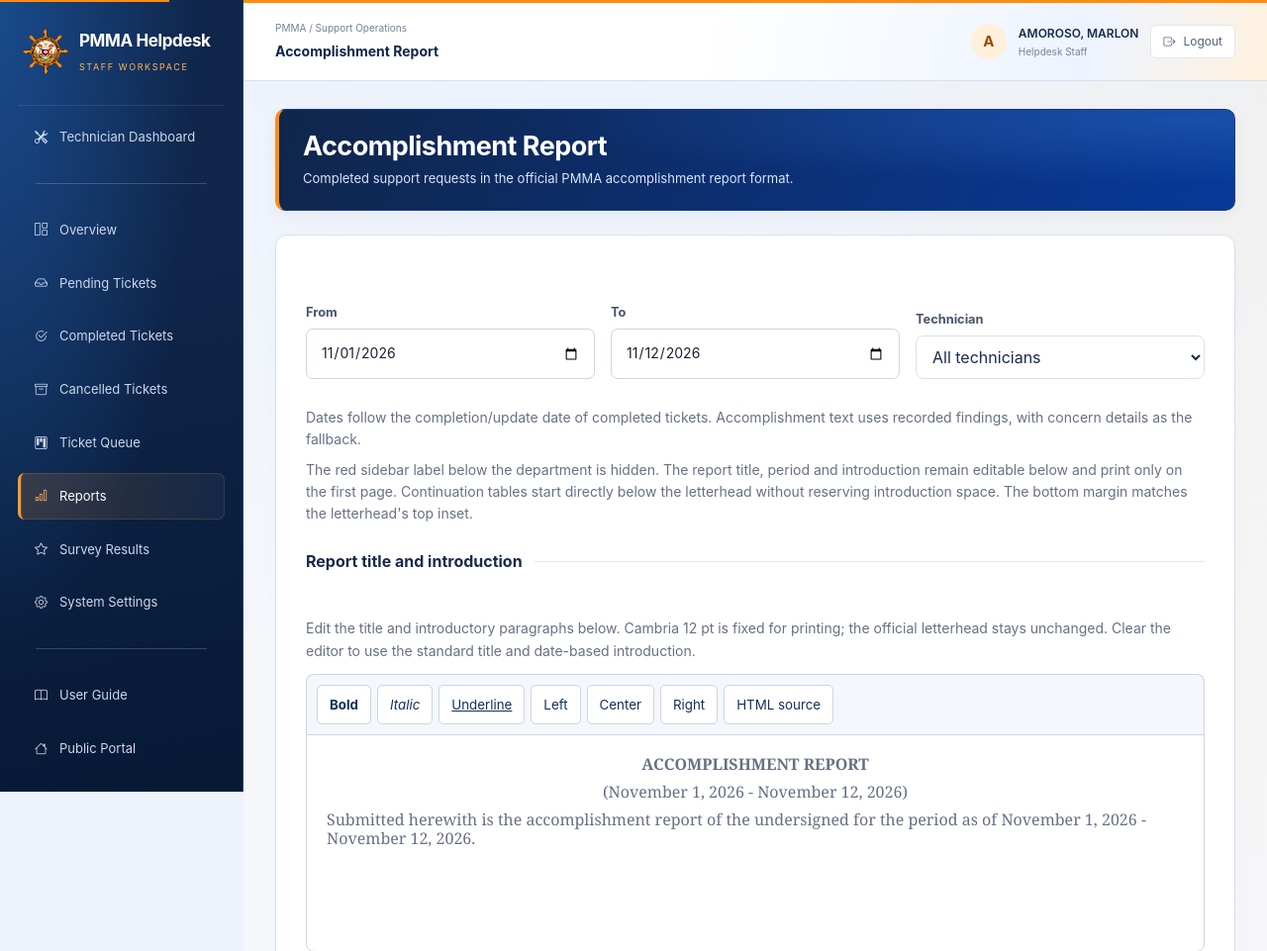
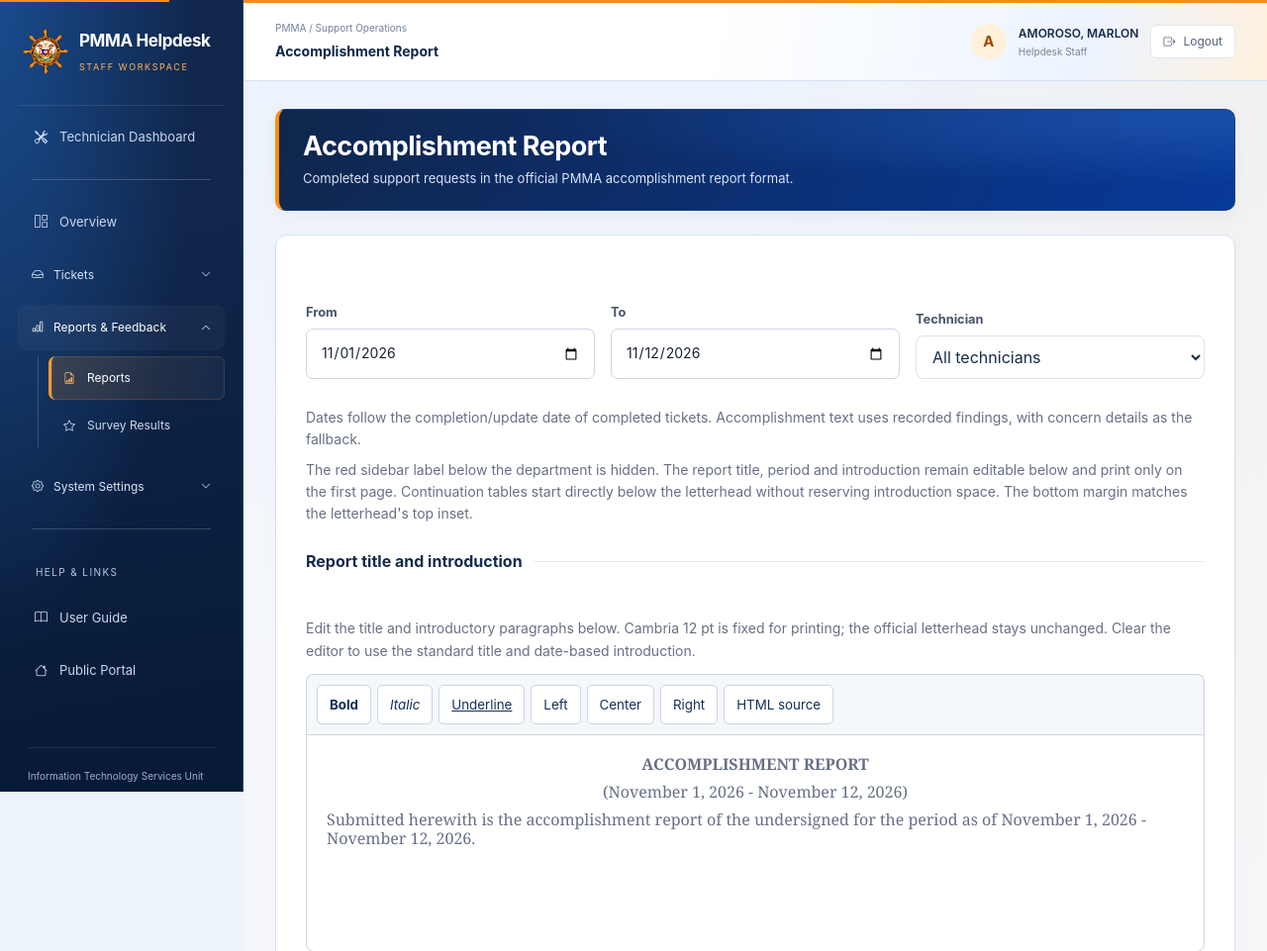
Before and after one commit to pmma-jerryamata/2026_PMMALaravelTemplate, a Laravel app: page /report in a window 1280 px wide. Shown: the top 961 px of the page at 99% size. Run offline with Laravel 9, Linux system fonts and the light colour scheme; a user stored in the database is signed in; data comes from the database, SQL or seed files in the repository.

Commit message:
feat: enhance sidebar navigation and add filter functionality to technician dashboard

```diff
--- a/public/helpdesk/css/legacy-adapter.css
+++ b/public/helpdesk/css/legacy-adapter.css
@@ -142,3 +142,18 @@ body { margin: 0; }
 }
 
 .admin-sidebar .admin-nav-divider{border:0;border-top:1px solid #ffffff30;margin:16px 18px}.admin-sidebar nav .admin-nav-label{display:block;margin:16px 18px 8px;font-size:10px;letter-spacing:1.4px;color:#b6c8e4}
+
+/* Group related staff pages without extending the sidebar into a long flat list. */
+.admin-sidebar .admin-nav-group { min-width: 0; }
+.admin-sidebar .admin-nav-group > summary { display: flex; align-items: center; gap: 10px; min-height: 46px; padding: 12px 14px; border-radius: 8px; color: #d9e7fa; font-size: 12px; line-height: 1.5; cursor: pointer; list-style: none; }
+.admin-sidebar .admin-nav-group > summary::-webkit-details-marker { display: none; }
+.admin-sidebar .admin-nav-group > summary > span { flex: 1; }
+.admin-sidebar .admin-nav-group > summary:hover { background: #ffffff10; color: white; }
+.admin-sidebar .admin-nav-group > summary:focus-visible { outline: 2px solid #ffb65c; outline-offset: 2px; }
+.admin-sidebar .admin-nav-group[open] > summary { color: white; background: #ffffff0a; }
+.admin-sidebar .admin-nav-group[open] .nav-group-arrow { transform: rotate(180deg); }
+.admin-sidebar .nav-group-arrow { font-size: 10px; }
+.admin-sidebar .admin-nav-children { display: flex; flex-direction: column; gap: 4px; margin: 6px 0 10px 20px; padding-left: 10px; border-left: 1px solid #ffffff30; }
+.admin-sidebar nav .admin-nav-children a { min-height: 44px; padding: 10px 12px; font-size: 12px; margin: 0; }
+.admin-sidebar .admin-nav-divider { margin: 12px 14px; }
+@media(max-width:768px) { .admin-sidebar .admin-nav-group > summary { padding: 12px 10px; min-height: 48px; } .admin-sidebar nav .admin-nav-children a { min-height: 46px; } }
--- a/public/helpdesk/js/legacy-adapter.js
+++ b/public/helpdesk/js/legacy-adapter.js
@@ -35,7 +35,7 @@ document.addEventListener('keydown', event => {
     if (menuButton?.getAttribute('aria-expanded') !== 'true') return;
     if (event.key === 'Escape') dismissStaffMenu();
     if (event.key === 'Tab') {
-        const controls = [...staffNavigation.querySelectorAll('a[href], button')];
+        const controls = [...staffNavigation.querySelectorAll('a[href], button, summary')].filter(control => control.getClientRects().length > 0);
         const first = controls[0], last = controls.at(-1);
         if (event.shiftKey && document.activeElement === first) { event.preventDefault(); last.focus(); }
         else if (!event.shiftKey && document.activeElement === last) { event.preventDefault(); first.focus(); }
--- a/resources/views/helpdesk/layouts/dashboard.blade.php
+++ b/resources/views/helpdesk/layouts/dashboard.blade.php
@@ -20,12 +20,27 @@
 <hr class="admin-nav-divider">
 @endif
 <a href="{{ route('dashboard') }}" @class(['selected' => request()->routeIs('dashboard', 'admin.index', 'support') && !request('status')])><i class="bi bi-grid-1x2" aria-hidden="true"></i> Overview</a>
-@foreach(['Pending' => 'inbox', 'Completed' => 'check2-circle', 'Cancelled' => 'archive'] as $status => $icon)<a href="{{ route('dashboard', ['status' => $status]) }}" @class(['selected' => request('status') === $status])><i class="bi bi-{{ $icon }}" aria-hidden="true"></i> {{ $status }} Tickets</a>@endforeach
+<details class="admin-nav-group" @if(request()->routeIs('dashboard.queue', 'dashboard.tickets.*') || (request()->routeIs('dashboard', 'admin.index', 'support') && request('status'))) open @endif>
+<summary><i class="bi bi-inbox" aria-hidden="true"></i><span>Tickets</span><i class="bi bi-chevron-down nav-group-arrow" aria-hidden="true"></i></summary>
+<div class="admin-nav-children">
+@foreach(['Pending' => 'inbox', 'Completed' => 'check2-circle', 'Cancelled' => 'archive'] as $status => $icon)<a href="{{ route('dashboard', ['status' => $status]) }}" @class(['selected' => request()->routeIs('dashboard', 'admin.index', 'support') && request('status') === $status])><i class="bi bi-{{ $icon }}" aria-hidden="true"></i> {{ $status }} Tickets</a>@endforeach
 <a href="{{ route('dashboard.queue') }}" @class(['selected' => request()->routeIs('dashboard.queue')])><i class="bi bi-kanban" aria-hidden="true"></i> Ticket Queue</a>
-<a href="{{ route('report') }}" @class(['selected' => request()->routeIs('report')])><i class="bi bi-bar-chart" aria-hidden="true"></i> Reports</a>
+</div></details>
+<details class="admin-nav-group" @if(request()->routeIs('report', 'report.*', 'dashboard.surveys')) open @endif>
+<summary><i class="bi bi-bar-chart" aria-hidden="true"></i><span>Reports &amp; Feedback</span><i class="bi bi-chevron-down nav-group-arrow" aria-hidden="true"></i></summary>
+<div class="admin-nav-children">
+<a href="{{ route('report') }}" @class(['selected' => request()->routeIs('report', 'report.*')])><i class="bi bi-file-earmark-bar-graph" aria-hidden="true"></i> Reports</a>
 <a href="{{ route('dashboard.surveys') }}" @class(['selected' => request()->routeIs('dashboard.surveys')])><i class="bi bi-star" aria-hidden="true"></i> Survey Results</a>
-<a href="{{ route('dashboard.settings') }}" @class(['selected' => request()->routeIs('dashboard.settings*')])><i class="bi bi-gear" aria-hidden="true"></i> System Settings</a>
+</div></details>
+<details class="admin-nav-group" @if(request()->routeIs('dashboard.settings*')) open @endif>
+<summary><i class="bi bi-gear" aria-hidden="true"></i><span>System Settings</span><i class="bi bi-chevron-down nav-group-arrow" aria-hidden="true"></i></summary>
+<div class="admin-nav-children">
+@foreach(['employees' => 'Employees', 'departments' => 'Departments', 'technicians' => 'Technicians', 'services' => 'Services', 'issues' => 'Suggested Issues'] as $tab => $label)
+<a href="{{ route('dashboard.settings', ['tab' => $tab]) }}" @class(['selected' => request()->routeIs('dashboard.settings*') && request()->route('type', request('tab', 'employees')) === $tab])>{{ $label }}</a>
+@endforeach
+</div></details>
 <hr class="admin-nav-divider">
+<span class="admin-nav-label">HELP &amp; LINKS</span>
 <a href="{{ route('dashboard.user-guide') }}" @class(['selected' => request()->routeIs('dashboard.user-guide')])><i class="bi bi-book" aria-hidden="true"></i> User Guide</a>
 <a href="{{ route('home') }}"><i class="bi bi-house" aria-hidden="true"></i> Public Portal</a>
 </nav><div class="admin-sidebar-bottom"><span>Information Technology Services Unit</span></div></aside>
--- a/resources/views/helpdesk/technician/index.blade.php
+++ b/resources/views/helpdesk/technician/index.blade.php
@@ -13,6 +13,8 @@
 @if(session('success'))<div class="tech-alert" role="status">{{ session('success') }}</div>@endif
 @if($errors->any())<div class="tech-alert tech-error" role="alert"><strong>Changes were not saved.</strong><ul>@foreach($errors->all() as $error)<li>{{ $error }}</li>@endforeach</ul></div>@endif
 <div class="tech-counts"><a href="{{ route('tech.index') }}"><strong>{{ $pendingCount }}</strong><span>Pending tickets</span></a><a href="{{ route('tech.index', ['technician' => 'unassigned']) }}"><strong>{{ $unassignedCount }}</strong><span>Unassigned</span></a></div>
+<details class="tech-filter-panel">
+<summary><span><i class="bi bi-funnel" aria-hidden="true"></i> Search &amp; Filters</span><span class="tech-filter-toggle"><span class="tech-filter-open-label">Show</span><span class="tech-filter-close-label">Hide</span><i class="bi bi-chevron-down" aria-hidden="true"></i></span></summary>
 <form method="get" action="{{ route('tech.index') }}" class="tech-filters" aria-label="Filter tickets">
 <div class="tech-search"><label for="ticket-search">Search tickets</label><input id="ticket-search" type="search" name="q" maxlength="150" value="{{ request('q') }}" placeholder="Ticket no., concern, requester or office"></div>
 <div><label for="filter-status">Status</label><select id="filter-status" name="status">@foreach(array_merge(['all' => 'All statuses'], array_combine($statuses, $statuses)) as $value => $label)<option value="{{ $value }}" @selected($activeStatus === $value)>{{ $label }}</option>@endforeach</select></div>
@@ -20,6 +22,7 @@
 @if($priorityEnabled)<div><label for="filter-priority">Priority</label><select id="filter-priority" name="priority"><option value="">All priorities</option>@foreach($priorities as $priority)<option @selected(request('priority') === $priority)>{{ $priority }}</option>@endforeach</select></div>@endif
 <div class="tech-filter-actions"><button class="tech-button" type="submit">Apply filters</button><a href="{{ route('tech.index') }}">Reset</a></div>
 </form>
+</details>
 <div class="tech-list-heading"><h2>{{ $activeStatus === 'Pending' ? 'Available tickets' : ($activeStatus === 'all' ? 'All tickets' : $activeStatus.' tickets') }} <span>{{ $tickets->total() }}</span></h2><p>{{ $priorityEnabled ? 'Highest priority first · Oldest first within each priority' : 'Oldest tickets first' }}</p></div>
 <div class="tech-ticket-list">
 @forelse($tickets as $ticket)
```
Also changed, not shown: public/helpdesk/css/technician.css (+13 -0 lines).
